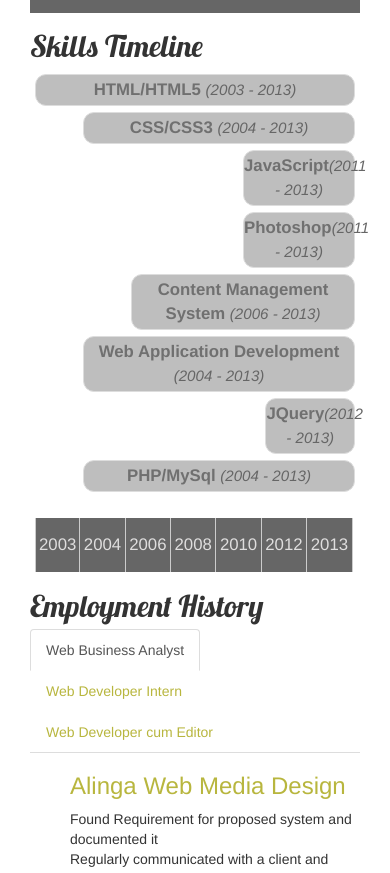
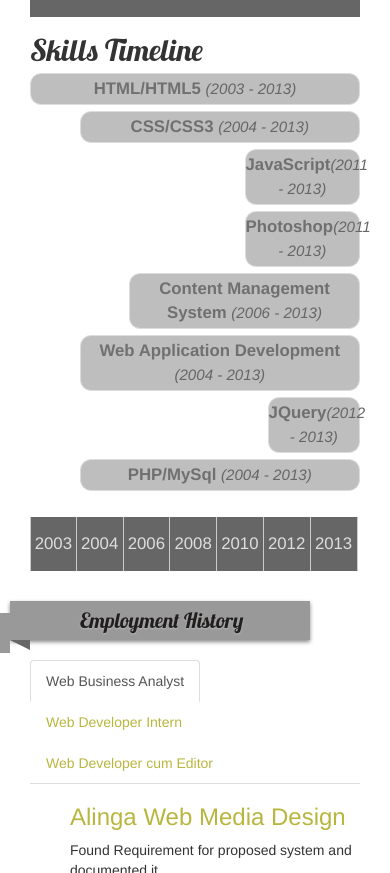
Before and after one commit to shaktigurung/CV, a plain HTML site: page index.html in a window 390 px wide. Shown: the part 1127-2000 px from the top of the page. Drawn offline with nearby package versions, Linux system fonts and the light colour scheme.

Commit message:
graphicons and ribbon update

```diff
--- a/css/style.css
+++ b/css/style.css
@@ -21,7 +21,47 @@ body{
 	color: #b8b63e;
 }
 
-
+/*Ribbon*/
+.container h4
+{
+	font-family: 'Lobster', helvetica, sans-serif;
+	position: relative;
+	width:300px;
+	font-size: 1.5em;
+	/*font-weight: bold;*/
+	padding: 10px 20px 6px 70px;
+	margin: 30px 10px 20px -20px;
+	color:#211e1e;
+	background-color: #999;
+	text-shadow: 0px 1px 2px #bbb;
+	-webkit-box-shadow: 0px 2px 4px #888;
+	-moz-box-shadow: 0px 2px 4px #888;
+	box-shadow: 0px 2px 4px #888;
+}
+.container h4:after
+{
+	content: ' ';
+	position: absolute;
+	width: 0;
+	height: 0;
+	left: 0px;
+	top: 100%;
+	border-width: 5px 10px;
+	border-style: solid;
+	border-color: #666 #666 transparent transparent;
+}
+.container h4:before
+{
+	content: ' ';
+	position: absolute;
+	width: 30px;
+	height: 0;
+	left: -30px;
+	top: 12px;
+	border-width: 20px 10px;
+	border-style: solid;
+	border-color: #999 #999 #999 transparent;
+}*/
 /* Graph Timeline*/
 .graph{
 	width: 100%;
--- a/index.html
+++ b/index.html
@@ -14,7 +14,7 @@
   <body>
     <nav class="navbar navbar-inverse navbar-static-top" role="navigation">
 	    <div class="container">
-		    <a href="#" class="navbar-brand"> Shakti Gurung</a>
+		    <a href="#" class="navbar-brand"><span class="glyphicon glyphicon-home"></span> Shakti Gurung</a>
 
 		    <button class="navbar-toggle" data-toggle="collapse" data-target=".navHeaderCollapse">
 		    	<span class="icon-bar"></span>
@@ -24,10 +24,10 @@
 
 		    <div class="collapse navbar-collapse navHeaderCollapse">
 		    	<ul class="nav navbar-nav navbar-right">
-		    		<li class="active"><a href="#profile"> Profile </a></li>
-		    		<li><a href="#education">Education</a></li>
-		    		<li><a href="#portfolio">Portfolio</a></li>
-		    		<li><a href="#contact" data-toggle="modal">Contact</a></li>
+		    		<li><a href="#profile"><span class="glyphicon glyphicon-user"></span> Profile </a></li>
+		    		<li><a href="#education"><span class="glyphicon glyphicon-book"></span> Education</a></li>
+		    		<li><a href="#portfolio"><span class="glyphicon glyphicon-folder-open"></span>  Portfolio</a></li>
+		    		<li><a href="#contact" data-toggle="modal"> <span class="glyphicon glyphicon-envelope"></span> Contact</a></li>
 		    	</ul>
 		    </div>
 
@@ -130,7 +130,7 @@
     <div class="container">
 
     	  <div class="col-md-9">
-		    	  <h2> Employment History</h2>
+		    	  <h4> Employment History</h4>
 				  <ul class="nav nav-tabs" id="myTab">
 					  <li class="active"><a href="#wba" data-toggle="tab">Web Business Analyst</a></li>
 					  <li><a href="#wdi" data-toggle="tab">Web Developer Intern</a></li>
@@ -169,7 +169,7 @@
     </div>
 
     <div class="container" id="portfolio">
-    		 <h2> PortFolio </h2>
+    		<h4> PortFolio </h4>
     		<div class="portfolio">
 
 			        <figure class="cap-bot">
```
